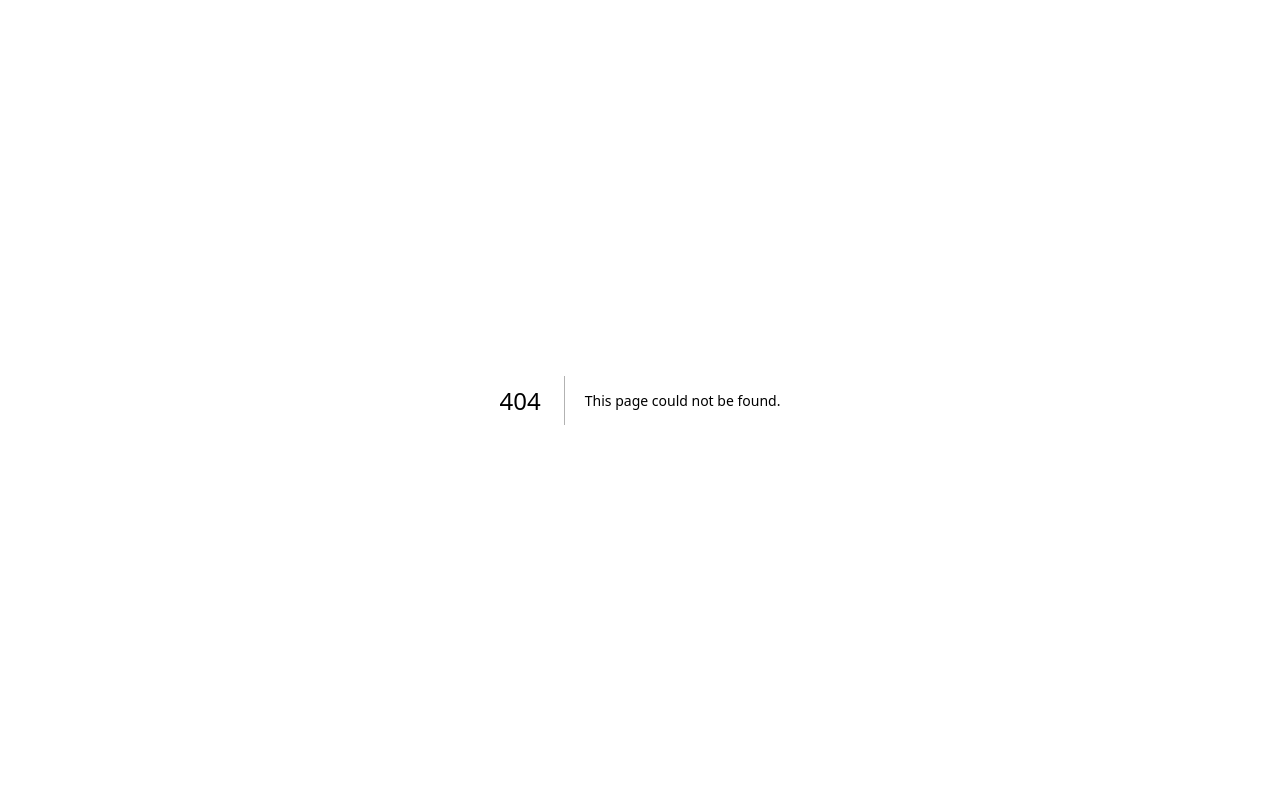
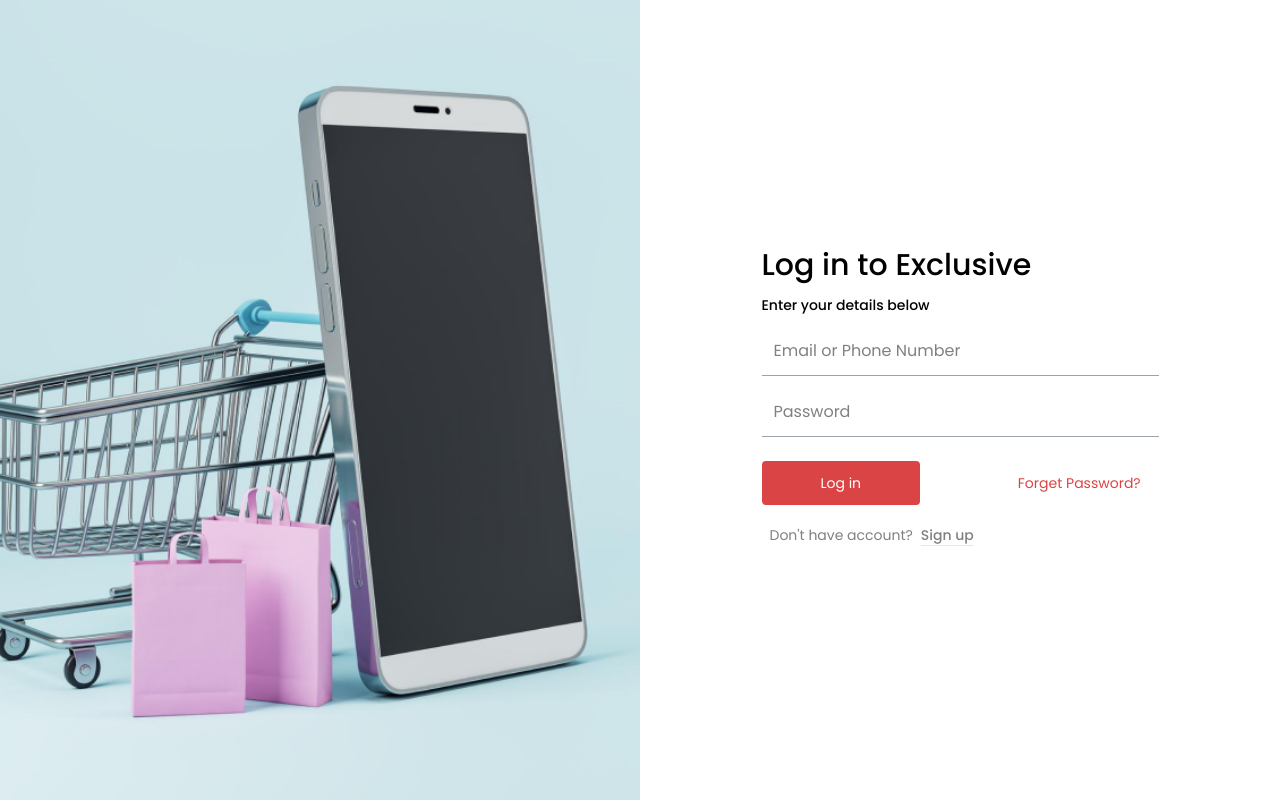
Before and after one commit to hrithikscube/exclusive, a Next.js app: page /login in a window 1280 px wide. Before the commit this address had no page. Built offline with nearby package versions, Linux system fonts and the light colour scheme.

Commit message:
login or sign up page

```diff
--- a/src/components/common/Header.jsx
+++ b/src/components/common/Header.jsx
@@ -5,6 +5,13 @@ import React from 'react'
 const Header = () => {
     return (
         <div className='border-b border-gray-300 w-full mb-10'>
+
+            <div className='text-center py-3 bg-black w-full flex items-center justify-center gap-2'>
+                <p className='text-sm font-poppins text-[#f2f2f2] font-regular'>Summer Sale For All Swim Suits And Free Express Delivery - OFF 50%!</p>
+
+                <span className='text-sm font-poppins text-[#f2f2f2] font-medium hover:underline cursor-pointer'>Shop Now</span>
+            </div>
+
             <div className='lg:w-[1290px] m-auto lg:p-10 p-5 flex flex-col lg:flex-row items-center justify-between '>
 
                 <h1 className='font-poppins font-semibold lg:text-2xl text-xl text-black'>Exclusive</h1>
--- /dev/null
+++ b/src/components/common/TextInput.jsx
@@ -0,0 +1,18 @@
+import React from 'react'
+
+const TextInput = ({ name, value, handleChange, label, type }) => {
+    return (
+        <div className='w-full'>
+            <input
+                name={name}
+                value={value}
+                onChange={handleChange}
+                placeholder={label}
+                type={type ?? 'text'}
+                className='outline-none p-3 w-full border-b border-gray-400 font-poppins text-base placeholder:text-[#808080]'
+            />
+        </div>
+    )
+}
+
+export default TextInput
--- /dev/null
+++ b/src/components/modules/LoginOrSignup.jsx
@@ -0,0 +1,102 @@
+import React, { useState } from 'react'
+import TextInput from '../common/TextInput'
+import { useRouter } from 'next/router'
+
+const LoginOrSignup = () => {
+
+    const [isUser, setIsUser] = useState(true)
+
+    const router = useRouter()
+
+    return (
+        <div className='flex items-center h-screen w-full'>
+
+            <img src="/images/bannerImage.png" alt="bannerImage" className='lg:w-[50%] w-full object-cover h-full' />
+
+            {
+                isUser ?
+
+                    <div className='w-[50%] bg-white flex flex-col items-start justify-center lg:w-[397px] m-auto gap-3'>
+                        <h1 className='lg:text-3xl text-xl font-poppins font-medium'>Log in  to Exclusive</h1>
+                        <p className='text-sm font-poppins font-medium'>Enter your details below</p>
+
+
+                        <TextInput
+                            name="email"
+                            label="Email or Phone Number"
+                            type="text"
+                        />
+
+                        <TextInput
+                            name="password"
+                            label="Password"
+                            type="password"
+                        />
+
+                        <div className='grid grid-cols-2 w-full lg:gap-20 gap-10 mt-3'>
+                            <div className=''>
+                                <button className='cta-button-primary w-full'>
+                                    Log in
+                                </button>
+                            </div>
+
+                            <div className=''>
+                                <button className='cta-button-secondary w-full'>
+                                    Forget Password?
+                                </button>
+                            </div>
+                        </div>
+                        <p className='p-2 text-sm text-[#808080] font-poppins flex items-center gap-2'>Don&apos;t have account?
+                            <span onClick={() => setIsUser(!isUser)} className='border-b font-medium cursor-pointer'>Sign up</span>
+                        </p>
+
+                    </div> :
+                    <div className='w-[50%] bg-white flex flex-col items-start justify-center lg:w-[397px] m-auto gap-3'>
+                        <h1 className='lg:text-3xl text-xl font-poppins font-medium'>Create an account</h1>
+                        <p className='text-sm font-poppins font-medium'>Enter your details below</p>
+
+                        <TextInput
+                            name="name"
+                            label="Name"
+                            type="text"
+                        />
+
+                        <TextInput
+                            name="email"
+                            label="Email or Phone Number"
+                            type="text"
+                        />
+
+                        <TextInput
+                            name="password"
+                            label="Password"
+                            type="password"
+                        />
+
+
+                        <div className='w-full'>
+                            <button className='cta-button-primary w-full'>
+                                Create Account
+                            </button>
+                        </div>
+
+                        <div className='w-full'>
+                            <button className='border border-black p-3 rounded-[4px] flex items-center justify-center gap-2 w-full'>
+                                <img src="/icons/google.svg" alt="googleIcon" className='w-5 h-5' />
+                                <p className='text-black font-poppins text-sm'>Sign up with Google</p>
+                            </button>
+                        </div>
+
+                        <p className='p-2 text-sm text-[#808080] font-poppins flex items-center gap-2'>Already have account?
+                            <span onClick={() => setIsUser(!isUser)} className='border-b font-medium cursor-pointer'>Log in</span>
+                        </p>
+
+
+                    </div>
+            }
+
+        </div>
+    )
+}
+
+export default LoginOrSignup
--- /dev/null
+++ b/src/pages/login/index.js
@@ -0,0 +1,10 @@
+import LoginOrSignup from '@/components/modules/LoginOrSignup'
+import React from 'react'
+
+const index = () => {
+    return (
+        <LoginOrSignup />
+    )
+}
+
+export default index
--- a/src/styles/globals.css
+++ b/src/styles/globals.css
@@ -3,5 +3,17 @@
 @tailwind utilities;
 
 .font-poppins {
-    font-family: 'Poppins', sans-serif;
-  }
+  font-family: 'Poppins', sans-serif;
+}
+
+
+.cta-button-primary {
+  border-radius: 4px;
+  background: var(--Button2, #DB4444);
+  @apply p-3 text-white font-poppins text-sm;
+}
+
+.cta-button-secondary {
+  border-radius: 4px;
+    @apply p-3 font-poppins text-sm text-[#DB4444];
+}
```
Also changed, not shown: public/icons/google.svg (added), public/images/bannerImage.png (added).
